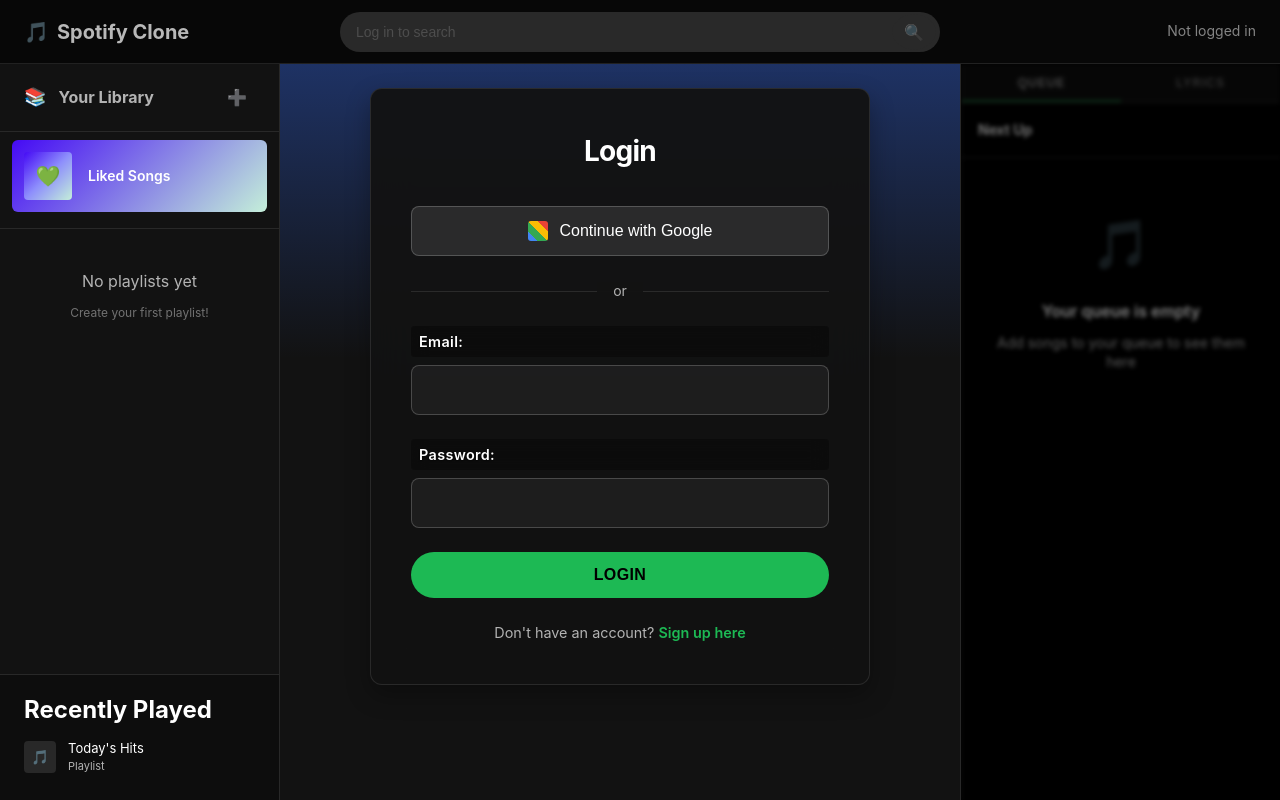
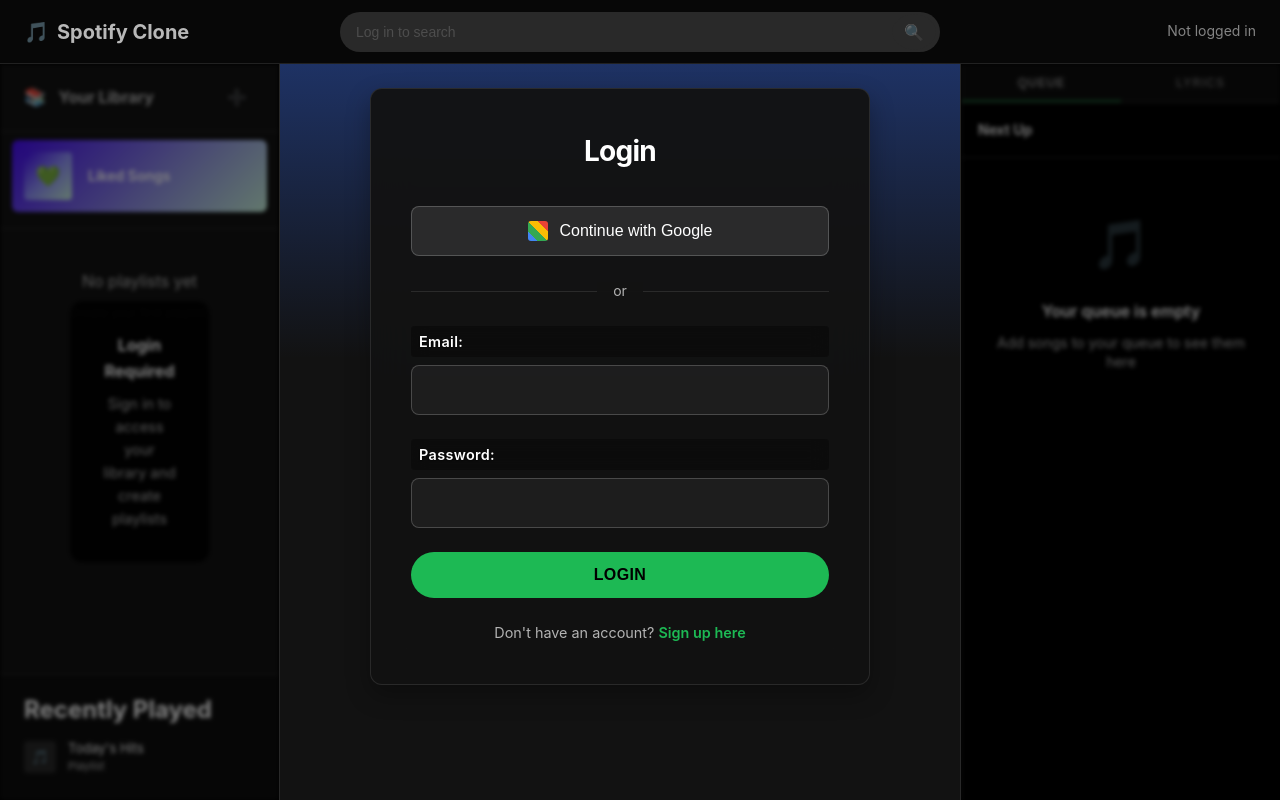
Before and after one commit to rubenz58/PR3_Spotify_clone, a React (Create React App) app in the folder frontend/: page /login in a window 1280 px wide. Built offline with nearby package versions, Linux system fonts and the light colour scheme.

Commit message:
+FR: Opaque components if not logged in

```diff
--- a/frontend/src/components/Spotify/Sidebar/Sidebar.css
+++ b/frontend/src/components/Spotify/Sidebar/Sidebar.css
@@ -7,6 +7,45 @@
   background-color: #121212;
   padding: 0;
   overflow: hidden;
+}
+
+/* Disabled sidebar state */
+.sidebar-disabled {
+  filter: blur(2px);
+  opacity: 0.5;
+  pointer-events: none;
+  user-select: none;
+  position: relative;
+}
+
+/* Login required overlay */
+.login-required-overlay {
+  position: absolute;
+  top: 50%;
+  left: 50%;
+  transform: translate(-50%, -50%);
+  z-index: 10;
+  background: rgba(0, 0, 0, 0.9);
+  padding: 2rem;
+  border-radius: 12px;
+  text-align: center;
+  pointer-events: all;
+}
+
+.login-message h4 {
+  color: white;
+  margin-bottom: 0.5rem;
+}
+
+.login-message p {
+  color: #b3b3b3;
+  font-size: 0.9rem;
+}
+
+/* Disabled button styles */
+button:disabled {
+  opacity: 0.5;
+  cursor: not-allowed;
 }
 
 /* Library Header */
--- a/frontend/src/components/Spotify/Sidebar/index.js
+++ b/frontend/src/components/Spotify/Sidebar/index.js
@@ -16,8 +16,8 @@
 
   const handleCreatePlaylist = (e) => {
     e.preventDefault();
+    if (!user) return; // Prevent action if not logged in
     if (newPlaylistName.trim()) {
-      // TODO: Implement createPlaylist in useStore
       console.log('Creating playlist:', newPlaylistName);
       setNewPlaylistName('');
       setShowCreateForm(false);
@@ -25,12 +25,12 @@
   };
 
   const handlePlaylistClick = (playlist) => {
-    // TODO: Navigate to playlist view
+    if (!user) return; // Prevent action if not logged in
     console.log('Opening playlist:', playlist.name);
   };
 
   return (
-    <div className="sidebar">
+    <div className={`sidebar ${!user ? 'sidebar-disabled' : ''}`}>
       {/* Library Header */}
       <div className="library-header">
         <div className="library-title">
@@ -39,23 +39,37 @@
         </div>
         <button
           className="create-playlist-btn"
-          onClick={() => setShowCreateForm(true)}
+          onClick={() => user && setShowCreateForm(true)}
+          disabled={!user}
           title="Create Playlist"
         >
           ➕
         </button>
       </div>
 
+      {/* Login required overlay */}
+      {!user && (
+        <div className="login-required-overlay">
+          <div className="login-message">
+            <h4>Login Required</h4>
+            <p>Sign in to access your library and create playlists</p>
+          </div>
+        </div>
+      )}
+
       {/* Quick Access Items */}
       <div className="quick-access">
-        <div className="quick-item liked-songs">
+        <div
+          className="quick-item liked-songs"
+          style={{ cursor: !user ? 'not-allowed' : 'pointer' }}
+        >
           <div className="quick-item-icon liked-icon">💚</div>
           <span className="quick-item-text">Liked Songs</span>
         </div>
       </div>
 
       {/* Create Playlist Form */}
-      {showCreateForm && (
+      {showCreateForm && user && (
         <div className="create-form">
           <form onSubmit={handleCreatePlaylist}>
             <input
@@ -65,9 +79,10 @@
               onChange={(e) => setNewPlaylistName(e.target.value)}
               className="playlist-name-input"
               autoFocus
+              disabled={!user}
             />
             <div className="form-buttons">
-              <button type="submit" className="save-btn">Save</button>
+              <button type="submit" className="save-btn" disabled={!user}>Save</button>
               <button
                 type="button"
                 className="cancel-btn"
@@ -75,6 +90,7 @@
                   setShowCreateForm(false);
                   setNewPlaylistName('');
                 }}
+                disabled={!user}
               >
                 Cancel
               </button>
@@ -92,6 +108,7 @@
                 key={playlist.id}
                 className="playlist-item"
                 onClick={() => handlePlaylistClick(playlist)}
+                style={{ cursor: !user ? 'not-allowed' : 'pointer' }}
               >
                 <div className="playlist-icon">🎵</div>
                 <div className="playlist-info">
@@ -114,7 +131,10 @@
       {/* Recently Played Section */}
       <div className="recently-played">
         <h3 className="section-title">Recently Played</h3>
-        <div className="recent-item">
+        <div
+          className="recent-item"
+          style={{ cursor: !user ? 'not-allowed' : 'pointer' }}
+        >
           <div className="recent-icon">🎵</div>
           <div className="recent-info">
             <div className="recent-name">Today's Hits</div>
```
